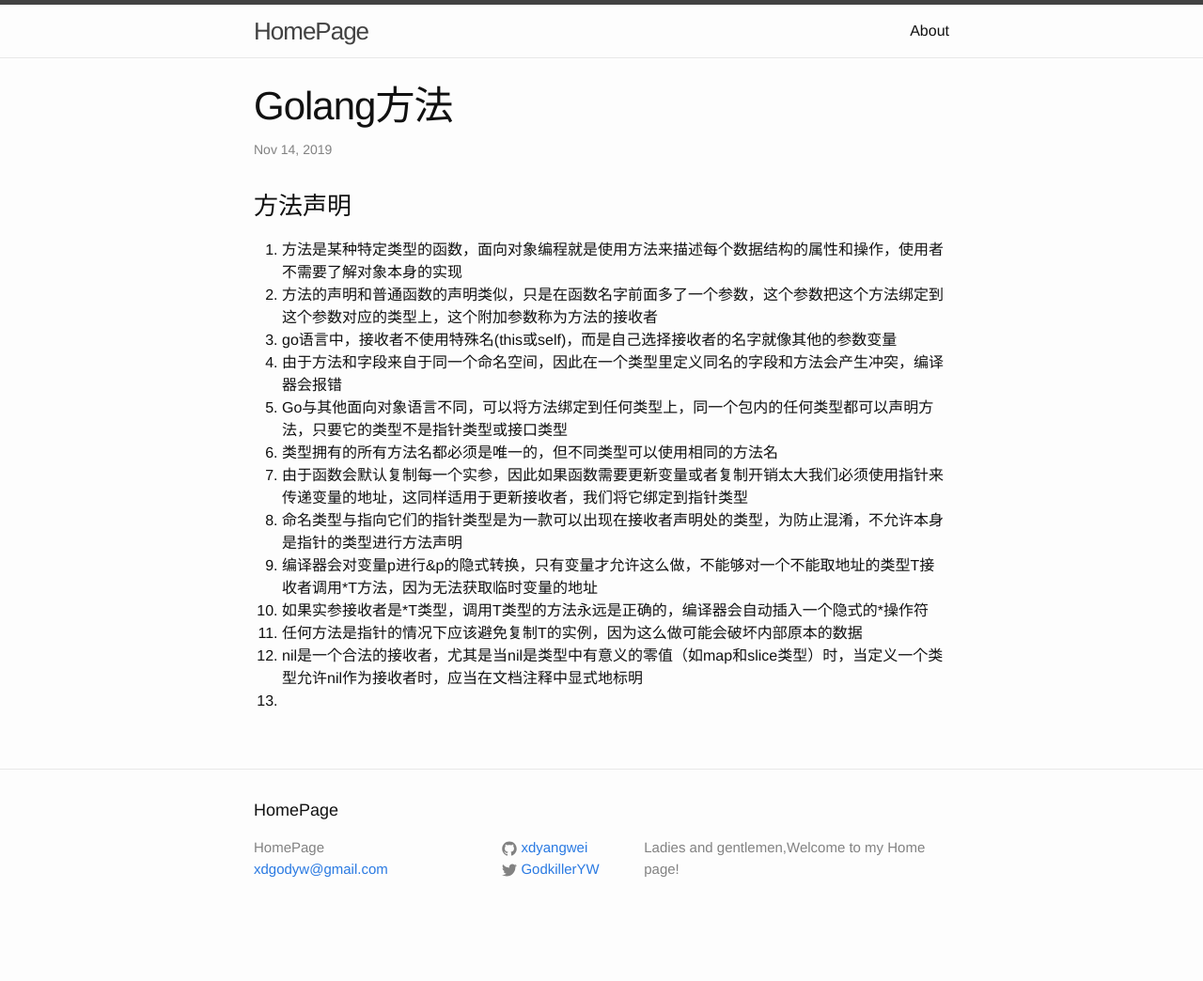
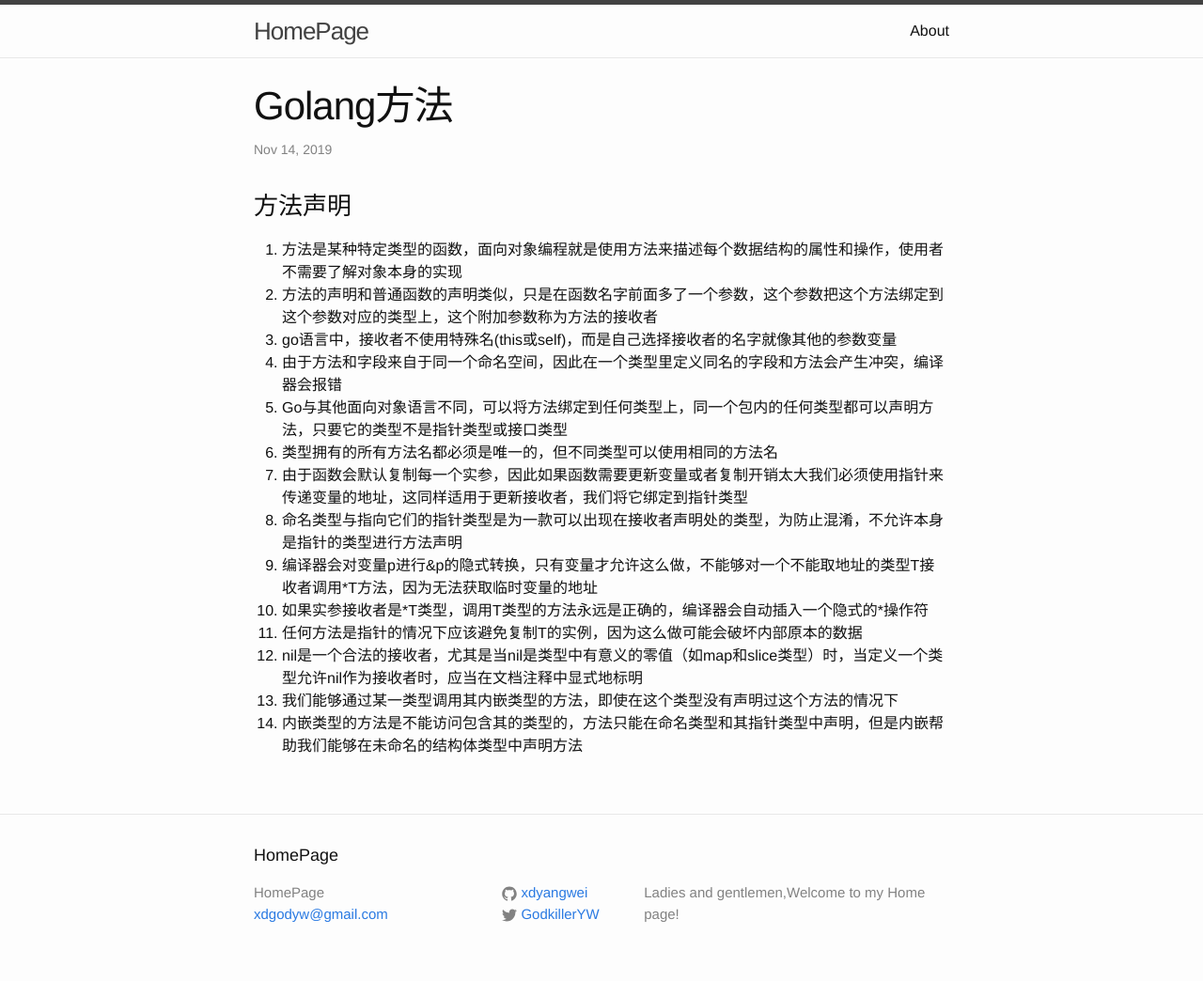
Before and after one commit to xdyangwei/xdyangwei.github.io, a Jekyll site: the page built from _posts/2019-11-14-Golang方法.md, in a window 1280 px wide. Shown: the whole page at 94% size. Built offline with Jekyll 4.4.1, drawn with Linux system fonts in a browser that asks for light colours; our own code applies the rules of GitHub Pages for plain Markdown files; before the commit the page ends 996 px from its top, so only the background shows below that.

Commit message:
add the tips of non-name struct method

```diff
--- a/_posts/2019-11-14-Golang方法.md
+++ b/_posts/2019-11-14-Golang方法.md
@@ -11,4 +11,5 @@
 10. 如果实参接收者是*T类型，调用T类型的方法永远是正确的，编译器会自动插入一个隐式的\*操作符
 11. 任何方法是指针的情况下应该避免复制T的实例，因为这么做可能会破坏内部原本的数据
 12. nil是一个合法的接收者，尤其是当nil是类型中有意义的零值（如map和slice类型）时，当定义一个类型允许nil作为接收者时，应当在文档注释中显式地标明
-13.
+13. 我们能够通过某一类型调用其内嵌类型的方法，即使在这个类型没有声明过这个方法的情况下
+14. 内嵌类型的方法是不能访问包含其的类型的，方法只能在命名类型和其指针类型中声明，但是内嵌帮助我们能够在未命名的结构体类型中声明方法
```
